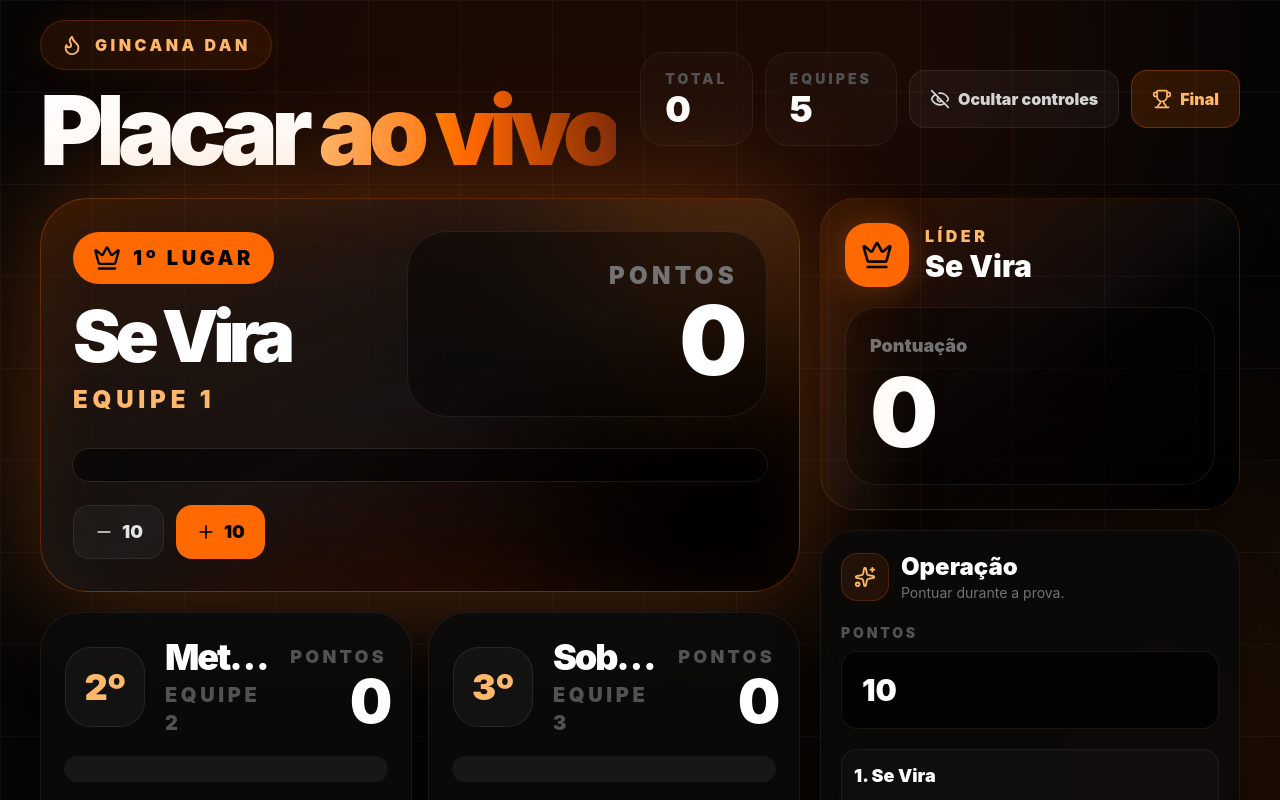
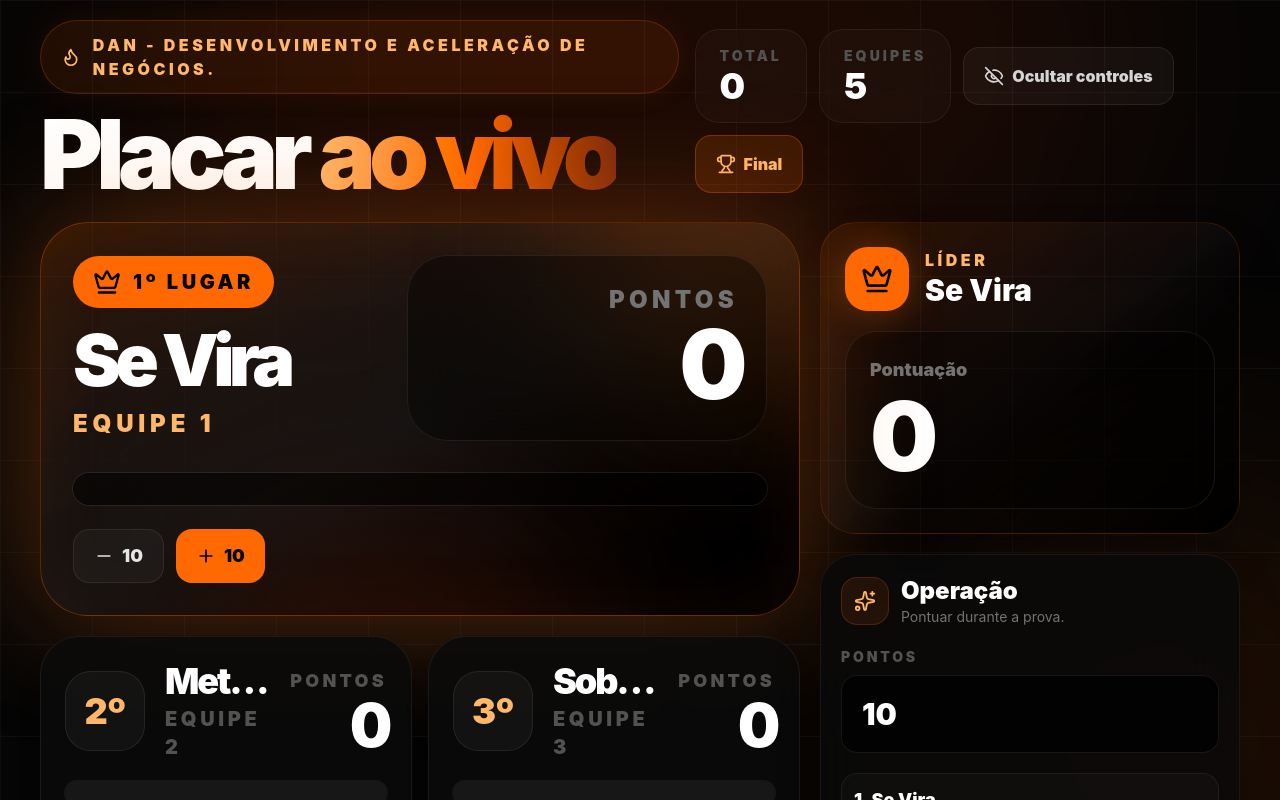
Before and after one commit to jamesnebou/nexawi-ads, a Next.js app: page /pontuacaodan in a window 1280 px wide. Shown: the top 800 px of the page. Built offline with nearby package versions, Linux system fonts and the light colour scheme.

Commit message:
Update page.js

```diff
--- a/src/app/pontuacaodan/page.js
+++ b/src/app/pontuacaodan/page.js
@@ -111,7 +111,7 @@ export default function PontuacaoDanPage() {
           <div>
             <div className="mb-3 inline-flex items-center gap-3 rounded-full border border-orange-500/20 bg-orange-500/10 px-5 py-3 text-base font-black uppercase tracking-[0.22em] text-orange-300 shadow-[0_0_30px_rgba(249,115,22,0.08)]">
               <Flame size={22} />
-              Gincana Dan
+              DAN - Desenvolvimento e Aceleração de Negócios.
             </div>
             <h1 className="text-5xl font-black tracking-[-0.07em] text-white sm:text-7xl lg:text-8xl">
               Placar <span className="text-transparent bg-clip-text bg-gradient-to-r from-orange-300 via-orange-500 to-orange-900">ao vivo</span>
```
